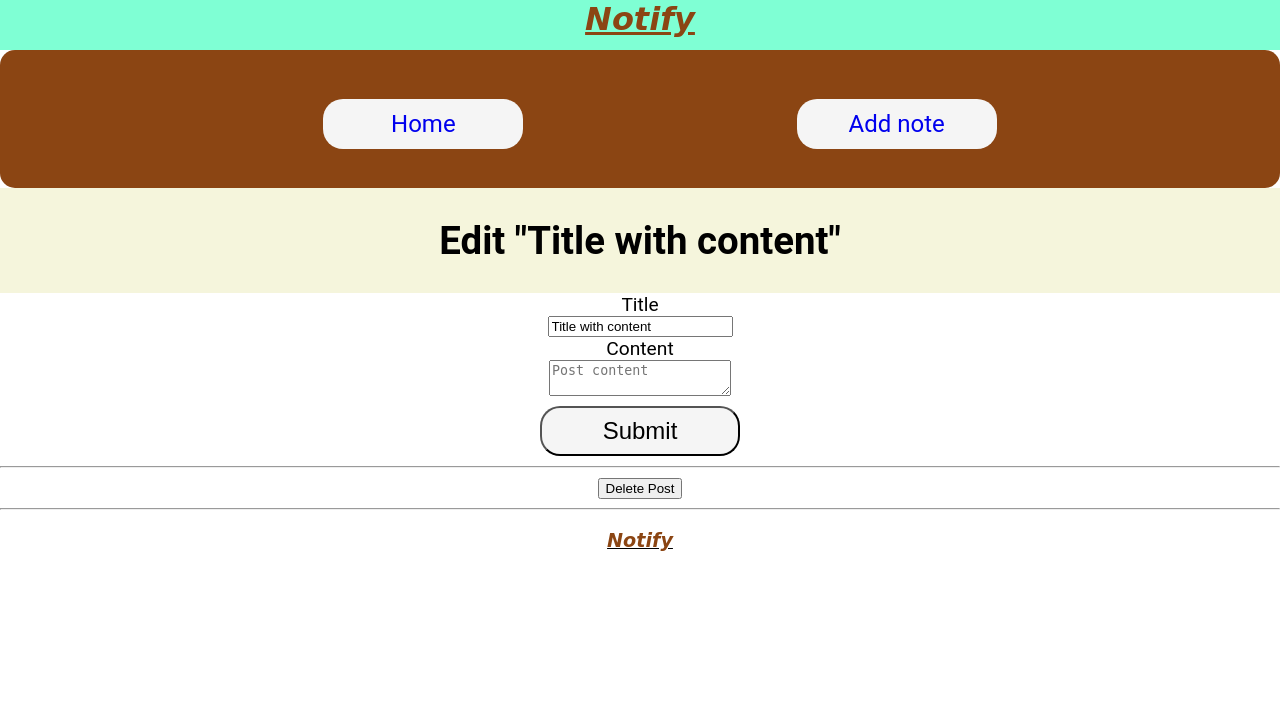
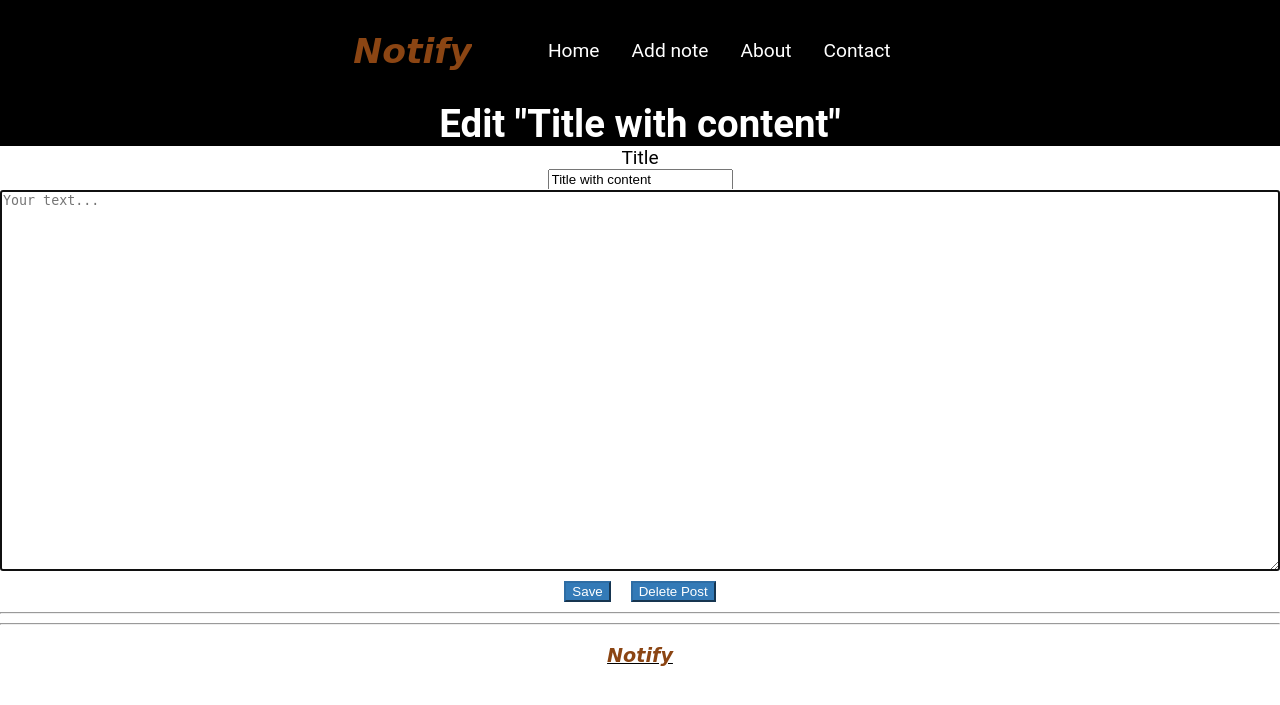
Before and after one commit to Jicxer/CS-361, a Flask app: page /30/edit in a window 1280 px wide. Shown: the top 705 px of the page. Run offline with Flask 2, Linux system fonts and the light colour scheme; data comes from the database, SQL or seed files in the repository; both versions use the stored data as it was after the commit; some libraries are stand-ins or nearby versions.

Commit message:
Updated the code

```diff
--- a/static/styles/style.css
+++ b/static/styles/style.css
@@ -5,21 +5,41 @@ body {
     background-color: ;
 }
 
+ul
+{
+list-style-type: none;
+}
+a:-webkit-any-link{
+    text-decoration: none;
+}
+
+.nav-link {
+    color: #fff !important;
+    padding-left: 1rem !important;
+    padding-right: 1rem !important;
+}
 h1 {
     display: flex;
-    flex-direction: row;
-    flex-wrap: wrap;
-    align-content: center;
     justify-content: center;
     align-items: center;
-    background-color: beige;
-    padding: 30px;
     margin: auto;
+    color: white;
+    background: black;
 }
 
-a:-webkit-any-link {
-    text-decoration: none;
+.navbar-title a{
+    background: black;
+    font-size: larger;
+    display: flex;
+    font-style: oblique;
+    font-family: cursive;
+    font-weight: bolder;
+    color: saddlebrown;
 }
+
+
+
+
 
 a.navbar-brand{
     font-size: xx-large;
@@ -45,22 +65,68 @@ a.navbar-brand{
 .navbar-banner{
     align-items: center;
     display: flex;
+    background-color: black;
+    flex-direction: column;
 }
 
 .navbar-collapse{
-    background-color: saddlebrown;
+    background-color: black;
     padding: 20px;
-    border-radius: 15px;
+
 }
 .navbar-nav{
     display: flex;
-    align-items: center;
-    justify-content: space-evenly;
-    flex-direction: row;
-    flex-wrap: wrap;
-    align-content: center;
+
 }
 
+.navbar-toggler-icon {
+    background-image: $navbar-dark-toggler-icon-bg;
+  }
+
+.navbar-toggler-icon {
+    display: inline-block;
+    width: 1.5em;
+    height: 1.5em;
+    vertical-align: middle;
+    content: "";
+    background: no-repeat center center;
+    background-size: 100% 100%;
+}
+
+*, ::after, ::before {
+    box-sizing: border-box;
+}
+
+.container{
+    display: flex;
+}
+
+button, input {
+    overflow: visible;
+}
+
+button, select {
+    text-transform: none;
+}
+
+[type=button], [type=reset], [type=submit], button {
+    -webkit-appearance: button;
+}
+
+
+.navbar-dark .navbar-toggler {
+    color: rgba(255,255,255,.5);
+    border-color: rgba(255,255,255,.1);
+}
+
+.navbar-toggler {
+    padding: 0.25rem 0.75rem;
+    font-size: 1.25rem;
+    line-height: 1;
+    background-color: transparent;
+    border: 1px solid transparent;
+    border-radius: 0.25rem;
+}
 
 .bottom-text{
     display: flex;
@@ -79,18 +145,6 @@ a.navbar-brand{
 
 
 .nav-item{
-    background: whitesmoke;
-    width: 200px;
-    display: flex;
-    justify-content: center;
-    align-content: center;
-    flex-wrap: wrap;
-    flex-direction: row;
-    align-items: center;
-    font-size: x-large;
-    height: 50px;
-    margin: 10px 10px auto 10px;
-    border-radius: 20px;
     cursor: pointer;
 }
 
@@ -125,25 +179,42 @@ a.navbar-brand{
 }
 
 .btn-primary{
-    background: whitesmoke;
-    width: 200px;
+
     display: flex;
     justify-content: center;
     align-content: center;
     flex-wrap: wrap;
     flex-direction: row;
     align-items: center;
-    font-size: x-large;
-    height: 50px;
     margin: 10px 10px auto 10px;
-    border-radius: 20px;
     cursor: pointer;
+    color: #fff;
+    background-color: #337ab7;
+    border-color: #2e6da4;
 }
 
 .btn-primary:hover{
     background-color: #f9d2b2;
     border-color: #333;
     color: #333;
+}
+
+.btn-delete{
+    display: flex;
+    justify-content: center;
+    align-content: center;
+    flex-wrap: wrap;
+    flex-direction: row;
+    align-items: center;
+    margin: 10px 10px auto 10px;
+    cursor: pointer;
+    color: #fff;
+    background-color: #337ab7;
+    border-color: #2e6da4;
+}
+
+#options{
+    display: flex;
 }
 
 
@@ -262,3 +333,11 @@ form{
     font-size: large;
     background-color: burlywood;
 }
+
+#editable_text_box{
+    width: 100%;
+    max-width: 100%;
+    min-width: 100%;
+    height: 380.64px;
+    resize: vertical;
+}
--- a/templates/base.html
+++ b/templates/base.html
@@ -10,24 +10,36 @@
 		<title>{% block title%} {% endblock %}</title>
 	</head>
 	<body>
-		<nav class="navbar banner">
-			<a class="navbar-brand" href="#">Notify</a>
-			<div class="navbar-collapse" id="navbarSupportedContent">
-				<ul class="navbar-nav">
+
+
+		<nav class="navbar-banner">
+
+			<div class="container">
+				<h1 class="navbar-title"><a href="#">Notify</a></h1>
+				<div class="collapse navbar-collapse" id="navbarResponsive">
+					<ul class="navbar-nav ml-auto">
 						<li class="nav-item {{ 'active' if homeIsActive == True }}">
 							<a class="nav-link" href="/">Home</a>
 						</li>
 						<li class="nav-item {{ 'active' if addNoteIsActive == True }}">
 							<a class="nav-link" href="/add-note">Add note</a>
 						</li>
+						<li class="nav-item">
+							<a class="nav-link" href="">About</a>
+						</li>
+						<li class="nav-item">
+							<a class="nav-link" href="">Contact</a>
+						</li>
 					</ul>
 				</div>
-			<div class="container">
+			</div>
+
+
+
     {% for message in get_flashed_messages() %}
         <div class="alert-danger">{{ message }}</div>
     {% endfor %}
 
-		</div>
 		</nav>
 		{% block content %} {% endblock %}
 		<footer>
--- a/templates/pages/edit-notes.html
+++ b/templates/pages/edit-notes.html
@@ -12,19 +12,23 @@
         </input>
     </div>
 
+    <div id="editable_text_box">
+        <textarea rows="15" name="content" id="editable_text" style="width: 100%; max-width: 100%; min-width: 100%; height: 380.64px; resize: vertical;" placeholder="Your text..." autofocus="" spellcheck="false"
+            class="form-control">{{ request.form['content'] }}</textarea>
+        </div>
+
+    <div id = "options">
+
     <div class="form-group">
-        <label for="content">Content</label>
-        <textarea name="content" placeholder="Post content"
-                  class="form-control">{{ request.form['content'] or post['content'] }}</textarea>
+        <button type="submit" class="btn btn-primary">Save</button>
     </div>
-    <div class="form-group">
-        <button type="submit" class="btn btn-primary">Submit</button>
-    </div>
+    <form action="{{ url_for('delete', id=post['id']) }}" method="POST">
+        <input type="submit" value="Delete Post"
+                class="btn-delete"
+                onclick="return confirm('Are you sure you want to delete this note?')">
+    </form>
+</div>
 </form>
 <hr>
-<form action="{{ url_for('delete', id=post['id']) }}" method="POST">
-    <input type="submit" value="Delete Post"
-            class="btn btn-danger btn-sm"
-            onclick="return confirm('Are you sure you want to delete this post?')">
-</form>
+
 {% endblock %}
--- a/templates/pages/home.html
+++ b/templates/pages/home.html
@@ -12,9 +12,9 @@
                         </p>
                         <p class="card-text">{{ post['content'] }}</p>
                         <div class="d-flex">
-                            <a href="/{{ post['id'] }}/edit" class="edit-btn-primary">
-                                Edit
-                            </a>
+                            <form action="/{{ post['id'] }}/edit">
+                                <input type="submit" value="Edit Note"
+                                class="edit-btn-primary"
                             <form action="{{ url_for('delete', id=post['id']) }}" method="POST">
                                 <input type="submit" value="Delete Note"
                                         class="btn-danger-btn-sm"
```
Also changed, not shown: templates/pages/add-note.html (+10 -7 lines), database.db. Lines whose indentation alone changed are shown as unchanged.
